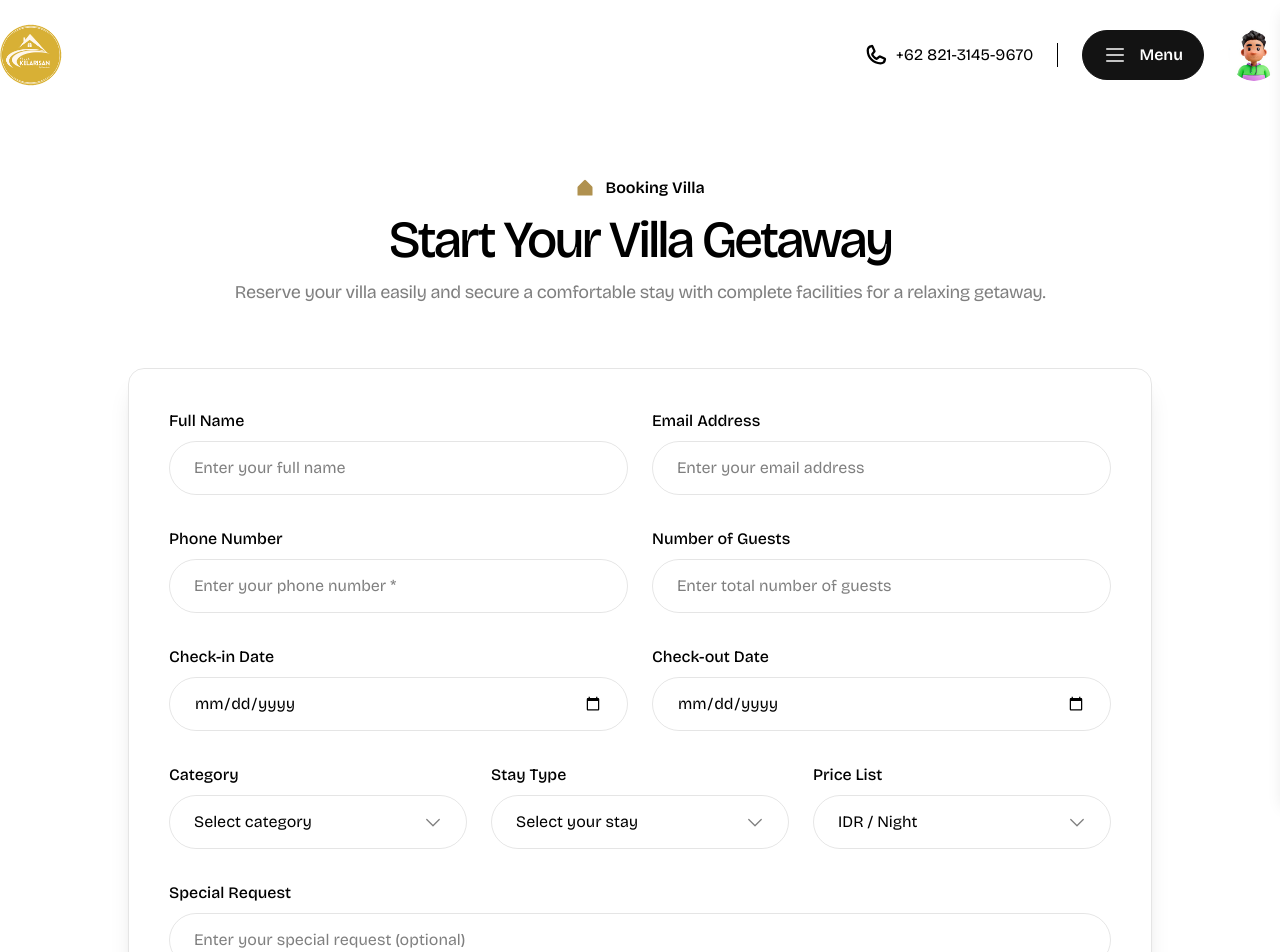
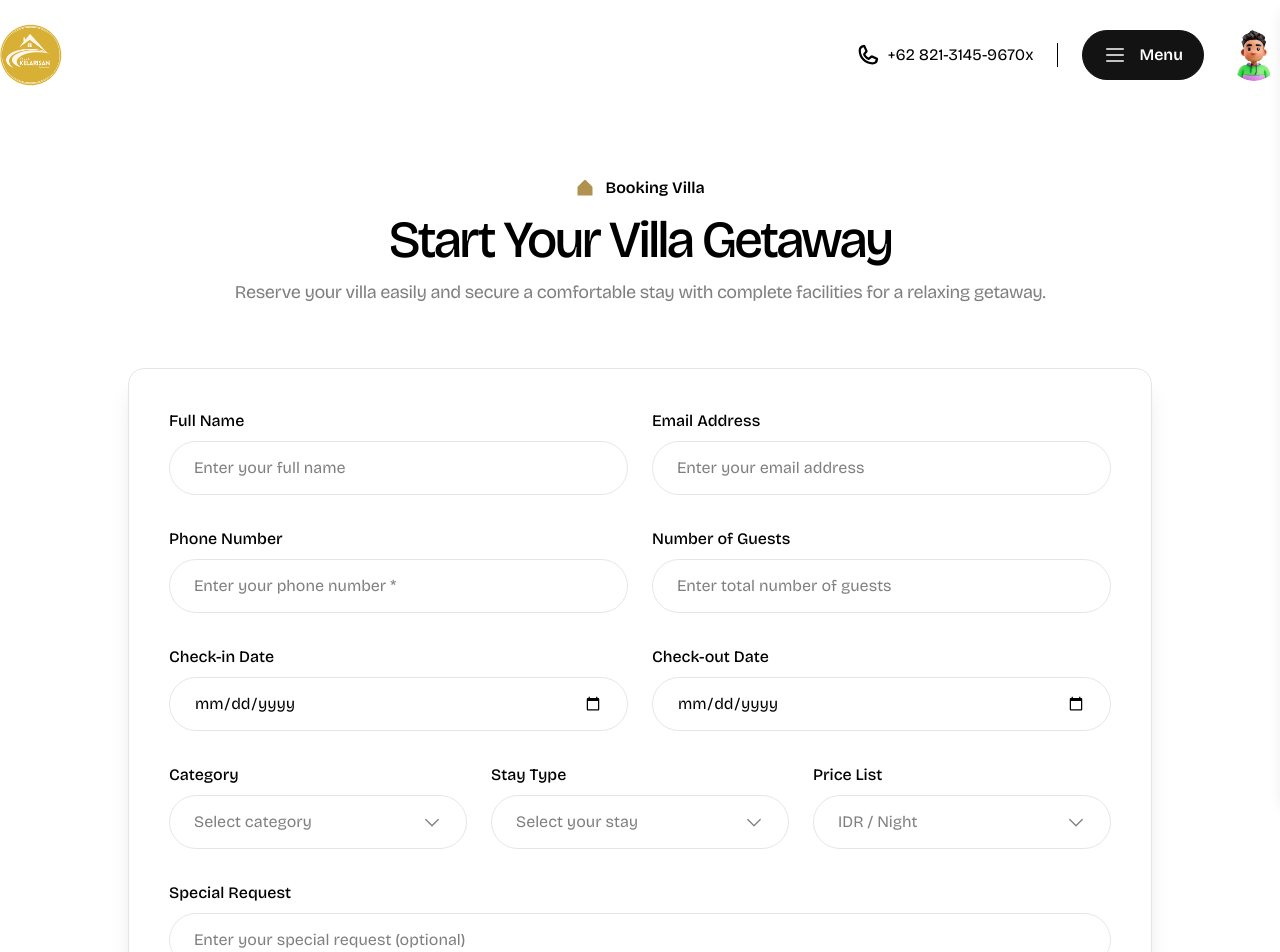
Before and after one commit to andikairvansyah666/manembah-website, a Next.js app: page /booking in a window 1280 px wide. Shown: the top 952 px of the page. Built offline with nearby package versions, Linux system fonts and the light colour scheme; some icons are missing.

Commit message:
pulang sekolah

```diff
--- a/app/(site)/properties/[slug]/page.tsx
+++ b/app/(site)/properties/[slug]/page.tsx
@@ -274,7 +274,7 @@ export default function Details() {
                             </h4>
                             <p className='text-sm text-white/50 dark:text-white'>Discounted Price</p>
                             <Link href="/booking" className='py-4 px-8 bg-primary text-white rounded-full w-full block text-center hover:bg-white duration-300 text-base mt-8 hover:cursor-pointer hover:text-primary'>
-                                Get in touch
+                                Book Now
                             </Link>
                             <div className="absolute right-0 top-4 -z-[1]">
                                 <Image src="/images/properties/vector.svg" width={400} height={500} alt="vector" unoptimized={true} />
--- a/app/(site)/testimonial/page.tsx
+++ b/app/(site)/testimonial/page.tsx
@@ -2,7 +2,6 @@ import { Icon } from '@iconify/react'
 import Image from 'next/image'
 import Link from 'next/link'
 import TestimonialForm from '@/components/Testimonial/TestimonialForm'
-import TestimonialSlider from '@/components/Home/Testimonial'
 import { Metadata } from "next";
 export const metadata: Metadata = {
     title: "Testimonial | Manembah",
@@ -22,7 +21,7 @@ export default function Testimonial() {
             />
           </span>
           <p className='text-base font-semibold text-badge dark:text-white/90'>
-            Testimoni
+            Testimonials
           </p>
         </div>
         <div className='text-center'>
@@ -91,9 +90,6 @@ export default function Testimonial() {
           </div>
         </div>
       </div>
-      <div className='mt-20'>
-        <TestimonialSlider />
-      </div>
     </div>
   )
 }
--- a/components/Booking/BookingForm.tsx
+++ b/components/Booking/BookingForm.tsx
@@ -1,8 +1,13 @@
 'use client';
 
-import { Icon } from '@iconify/react';
+import { useState } from 'react';
+import { CustomSelect } from '@/components/ui/custom-select';
 
 const BookingForm = () => {
+  const [category, setCategory] = useState('');
+  const [stayType, setStayType] = useState('');
+  const [priceList, setPriceList] = useState('');
+
   return (
     <form className='w-full'>
       <div className='flex flex-col gap-8'>
@@ -118,23 +123,16 @@ const BookingForm = () => {
             >
               Category
             </label>
-            <div className='relative'>
-              <select
-                name='category'
-                id='category'
-                className='px-6 py-3.5 border border-black/10 dark:border-white/10 rounded-full outline-primary focus:outline w-full bg-transparent text-black dark:text-white appearance-none cursor-pointer'
-                defaultValue=''
-              >
-                <option value='' disabled className='text-black/50'>
-                  Select category
-                </option>
-                <option value='villa' className='text-black'>Villa</option>
-                <option value='guesthouse' className='text-black'>Guest House</option>
-              </select>
-              <div className='absolute right-6 top-1/2 -translate-y-1/2 pointer-events-none text-black/50 dark:text-white/50'>
-                <Icon icon='ph:caret-down' width={20} height={20} />
-              </div>
-            </div>
+            <CustomSelect
+              name="category"
+              value={category}
+              onChange={setCategory}
+              placeholder="Select category"
+              options={[
+                { label: 'Villa', value: 'villa' },
+                { label: 'Guest House', value: 'guesthouse' },
+              ]}
+            />
           </div>
           <div className='w-full space-y-3 relative'>
             <label
@@ -143,23 +141,16 @@ const BookingForm = () => {
             >
               Stay Type
             </label>
-            <div className='relative'>
-              <select
-                name='stayType'
-                id='stayType'
-                className='px-6 py-3.5 border border-black/10 dark:border-white/10 rounded-full outline-primary focus:outline w-full bg-transparent text-black dark:text-white appearance-none cursor-pointer'
-                defaultValue=''
-              >
-                <option value='' disabled className='text-black/50'>
-                  Select your stay
-                </option>
-                <option value='short-term' className='text-black'>Short Term</option>
-                <option value='long-term' className='text-black'>Long Term</option>
-              </select>
-              <div className='absolute right-6 top-1/2 -translate-y-1/2 pointer-events-none text-black/50 dark:text-white/50'>
-                <Icon icon='ph:caret-down' width={20} height={20} />
-              </div>
-            </div>
+            <CustomSelect
+              name="stayType"
+              value={stayType}
+              onChange={setStayType}
+              placeholder="Select your stay"
+              options={[
+                { label: 'Short Term', value: 'short-term' },
+                { label: 'Long Term', value: 'long-term' },
+              ]}
+            />
           </div>
           <div className='w-full space-y-3 relative'>
             <label
@@ -168,24 +159,16 @@ const BookingForm = () => {
             >
               Price List
             </label>
-            <div className='relative'>
-              <select
-                name='priceList'
-                id='priceList'
-                className='px-6 py-3.5 border border-black/10 dark:border-white/10 rounded-full outline-primary focus:outline w-full bg-transparent text-black dark:text-white appearance-none cursor-pointer'
-                defaultValue=''
-              >
-                <option value='' disabled className='text-black/50'>
-                  IDR / Night
-                </option>
-                 {/* Placeholder options */}
-                <option value='low' className='text-black'>Low</option>
-                <option value='high' className='text-black'>High</option>
-              </select>
-              <div className='absolute right-6 top-1/2 -translate-y-1/2 pointer-events-none text-black/50 dark:text-white/50'>
-                <Icon icon='ph:caret-down' width={20} height={20} />
-              </div>
-            </div>
+            <CustomSelect
+              name="priceList"
+              value={priceList}
+              onChange={setPriceList}
+              placeholder="IDR / Night"
+              options={[
+                { label: 'Low', value: 'low' },
+                { label: 'High', value: 'high' },
+              ]}
+            />
           </div>
         </div>
 
--- a/components/Home/Hero/index.tsx
+++ b/components/Home/Hero/index.tsx
@@ -50,13 +50,13 @@ export default function HeroSection() {
 
           <div className="flex flex-col xs:flex-row items-start justify-start gap-4">
             <Link
-              href="/contactus"
+              href="/#villa"
               className="px-8 py-4 bg-primary border border-primary text-white font-semibold rounded-full hover:bg-white hover:text-primary duration-300"
             >
               Book Now
             </Link>
 
-            <button className="px-8 py-4 border border-white text-white font-semibold rounded-full hover:bg-white hover:text-primary duration-300">
+            <button className="px-8 py-4 border border-white text-white font-semibold rounded-full hover:border-primary hover:cursor-pointer hover:text-primary duration-300">
               View Details
             </button>
           </div>
--- a/components/Home/Testimonial/index.tsx
+++ b/components/Home/Testimonial/index.tsx
@@ -127,7 +127,7 @@ const Testimonial = () => {
                             src="/images/testimonial/arrow-left.png"
                             alt="Previous"
                             width={48}
-                            height={48} task manager
+                            height={48}
                             unoptimized
                         />
                     </button>
--- a/components/Layout/Footer/index.tsx
+++ b/components/Layout/Footer/index.tsx
@@ -54,7 +54,7 @@ const Footer = () => {
                 Book Your Stay
               </Link>
             </div>
-            <div className="md:col-span-4 sm:col-span-6 col-span-12 ">
+            <div className="md:col-span-4 sm:col-span-6 col-span-12 mt-10 ">
               <div className="grid grid-cols-2 gap-x-8 gap-y-4 ">
                 {FooterLinks.slice(0, 6).map((item) => (
                   <Link
--- a/components/Layout/Header/index.tsx
+++ b/components/Layout/Header/index.tsx
@@ -85,7 +85,7 @@ const Header: React.FC = () => {
                 }`}
               >
                 <Icon icon={'ph:phone-bold'} width={24} height={24} />
-                +62 821-3145-9670
+                +62 821-3145-9670x
               </Link>
             </div>
             <div>
--- a/components/Testimonial/TestimonialForm.tsx
+++ b/components/Testimonial/TestimonialForm.tsx
@@ -2,10 +2,13 @@
 
 import { Icon } from '@iconify/react';
 import { useState } from 'react';
+import { CustomSelect } from '@/components/ui/custom-select';
 
 const TestimonialForm = () => {
   const [rating, setRating] = useState(0);
   const [hoverRating, setHoverRating] = useState(0);
+  const [category, setCategory] = useState('');
+  const [stayType, setStayType] = useState('');
 
   return (
     <form className='w-full'>
@@ -57,23 +60,16 @@ const TestimonialForm = () => {
             >
               Category
             </label>
-            <div className='relative'>
-              <select
-                name='category'
-                id='category'
-                className='px-6 py-3.5 border border-black/10 dark:border-white/10 rounded-full outline-primary focus:outline w-full bg-transparent text-black dark:text-white appearance-none cursor-pointer'
-                defaultValue=''
-              >
-                <option value='' disabled className='text-black/50'>
-                  Select category
-                </option>
-                <option value='villa' className='text-black'>Villa</option>
-                <option value='guesthouse' className='text-black'>Guest House</option>
-              </select>
-              <div className='absolute right-6 top-1/2 -translate-y-1/2 pointer-events-none text-black/50 dark:text-white/50'>
-                <Icon icon='ph:caret-down' width={20} height={20} />
-              </div>
-            </div>
+            <CustomSelect
+              name="category"
+              value={category}
+              onChange={setCategory}
+              placeholder="Select category"
+              options={[
+                { label: 'Villa', value: 'villa' },
+                { label: 'Guest House', value: 'guesthouse' },
+              ]}
+            />
           </div>
           <div className='w-full space-y-3 relative'>
             <label
@@ -82,23 +78,16 @@ const TestimonialForm = () => {
             >
               Stay Type
             </label>
-            <div className='relative'>
-              <select
-                name='stayType'
-                id='stayType'
-                className='px-6 py-3.5 border border-black/10 dark:border-white/10 rounded-full outline-primary focus:outline w-full bg-transparent text-black dark:text-white appearance-none cursor-pointer'
-                defaultValue=''
-              >
-                <option value='' disabled className='text-black/50'>
-                  Select your stay
-                </option>
-                <option value='short-term' className='text-black'>Short Term</option>
-                <option value='long-term' className='text-black'>Long Term</option>
-              </select>
-              <div className='absolute right-6 top-1/2 -translate-y-1/2 pointer-events-none text-black/50 dark:text-white/50'>
-                <Icon icon='ph:caret-down' width={20} height={20} />
-              </div>
-            </div>
+            <CustomSelect
+              name="stayType"
+              value={stayType}
+              onChange={setStayType}
+              placeholder="Select your stay"
+              options={[
+                { label: 'Short Term', value: 'short-term' },
+                { label: 'Long Term', value: 'long-term' },
+              ]}
+            />
           </div>
         </div>
 
--- /dev/null
+++ b/components/ui/custom-select.tsx
@@ -0,0 +1,116 @@
+'use client';
+
+import * as React from "react";
+import { Icon } from '@iconify/react';
+import { cn } from "@/lib/utils";
+
+export interface Option {
+  label: string;
+  value: string;
+}
+
+interface CustomSelectProps {
+  name?: string;
+  value?: string;
+  onChange?: (value: string) => void;
+  options: Option[];
+  placeholder?: string;
+  className?: string;
+  disabled?: boolean;
+}
+
+export function CustomSelect({
+  name,
+  value,
+  onChange,
+  options,
+  placeholder = "Select option",
+  className,
+  disabled = false,
+}: CustomSelectProps) {
+  const [isOpen, setIsOpen] = React.useState(false);
+  const containerRef = React.useRef<HTMLDivElement>(null);
+
+  const selectedOption = options.find((opt) => opt.value === value);
+
+  // Close when clicking outside
+  React.useEffect(() => {
+    const handleClickOutside = (event: MouseEvent) => {
+      if (containerRef.current && !containerRef.current.contains(event.target as Node)) {
+        setIsOpen(false);
+      }
+    };
+    document.addEventListener("mousedown", handleClickOutside);
+    return () => {
+      document.removeEventListener("mousedown", handleClickOutside);
+    };
+  }, []);
+
+  const handleSelect = (optionValue: string) => {
+      if (onChange) {
+          onChange(optionValue);
+      }
+      setIsOpen(false);
+  }
+
+  return (
+    <div className={cn("relative w-full", className)} ref={containerRef}>
+      {/* Hidden input for form submission */}
+      <input type="hidden" name={name} value={value} />
+
+      {/* Trigger Button */}
+      <div
+        className={cn(
+            "flex items-center justify-between cursor-pointer",
+            "px-6 py-3.5 border border-black/10 dark:border-white/10 rounded-full",
+            "bg-transparent text-black dark:text-white",
+            "transition-all duration-200",
+            isOpen ? "border-primary dark:border-primary ring-1 ring-primary" : "hover:border-primary/50",
+             disabled ? "opacity-50 cursor-not-allowed" : ""
+        )}
+        onClick={() => !disabled && setIsOpen(!isOpen)}
+        tabIndex={0}
+      >
+        <span className={cn(
+            "truncate",
+            !selectedOption ? "text-black/50 dark:text-white/50" : ""
+        )}>
+           {selectedOption ? selectedOption.label : placeholder}
+        </span>
+        <Icon
+            icon="ph:caret-down"
+            width={20}
+            height={20}
+            className={cn(
+                "text-black/50 dark:text-white/50 transition-transform duration-300",
+                isOpen ? "rotate-180" : ""
+            )}
+        />
+      </div>
+
+      {/* Dropdown Menu */}
+      {isOpen && (
+        <div className="absolute z-50 w-full mt-2 overflow-hidden bg-white/95 dark:bg-black/95 backdrop-blur-xl border border-black/10 dark:border-white/10 rounded-2xl shadow-xl animate-in fade-in zoom-in-95 duration-200">
+           <div className="max-h-60 overflow-y-auto py-2 custom-scrollbar">
+             {options.map((option) => (
+               <div
+                 key={option.value}
+                 className={cn(
+                   "px-6 py-2.5 cursor-pointer text-base transition-colors",
+                   "hover:bg-primary/10 dark:hover:bg-primary/20",
+                   option.value === value ? "bg-primary/5 text-primary font-medium" : "text-black dark:text-white"
+                 )}
+                 onClick={() => handleSelect(option.value)}
+               >
+                 {option.label}
+               </div>
+             ))}
+             {options.length === 0 && (
+                <div className="px-6 py-3 text-black/50 dark:text-white/50 text-center text-sm">No options</div>
+             )}
+           </div>
+        </div>
+      )}
+    </div>
+  );
+}
```
Also changed, not shown: app/not-found.tsx (+16 -12 lines), components/Home/AboutUs/index.tsx (+5 -5 lines).
